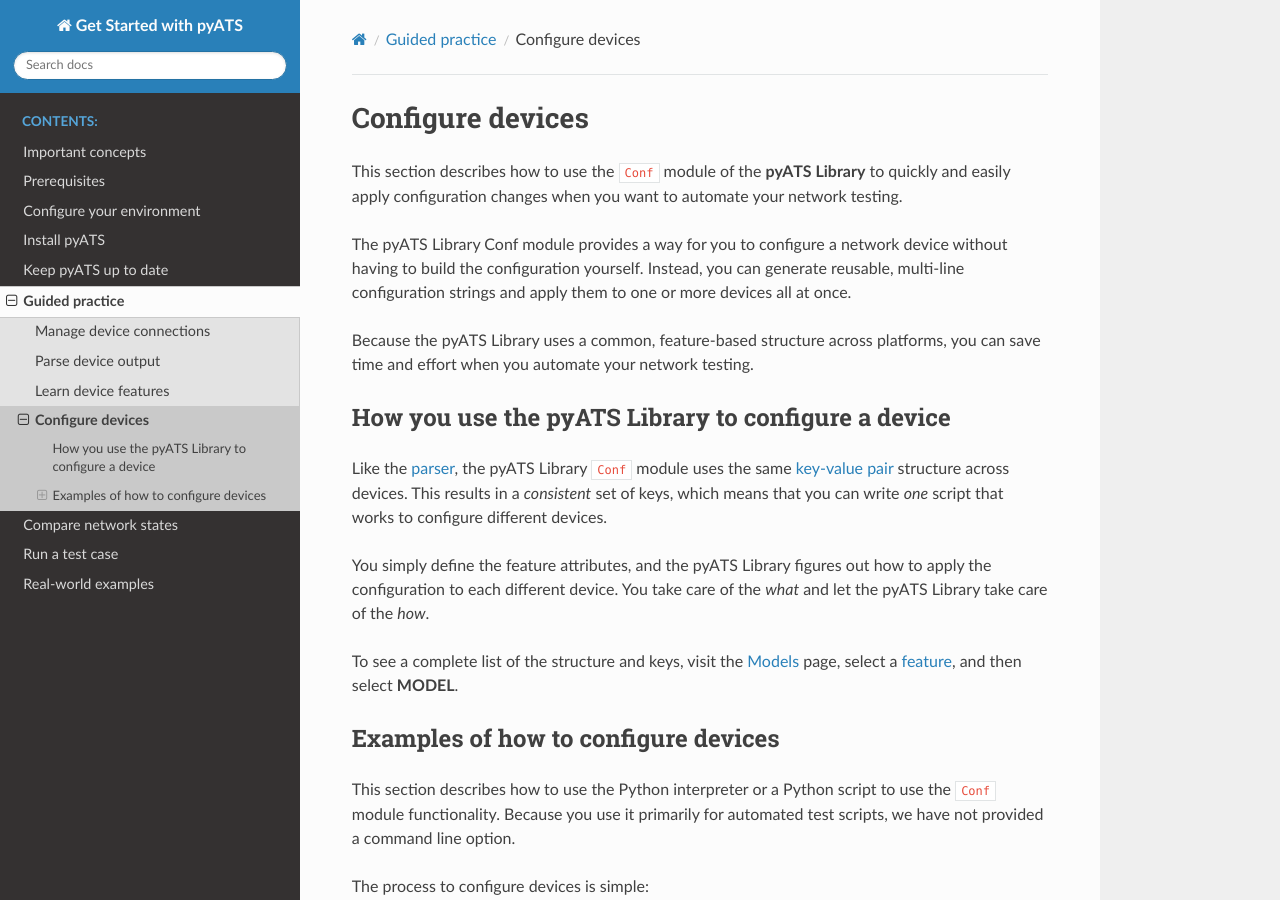
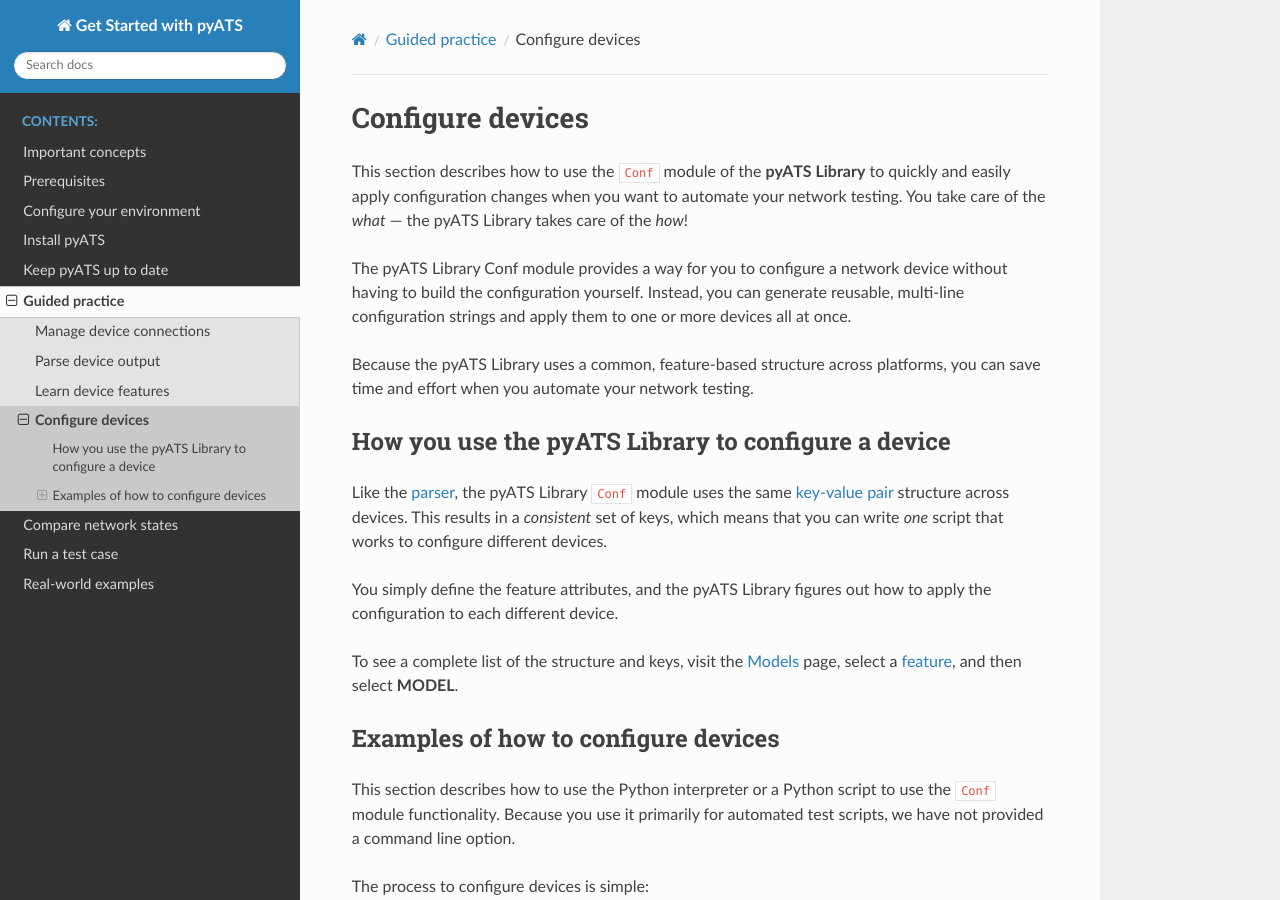
Before and after one commit to CiscoTestAutomation/getting-started, a Sphinx documentation site: the page built from source/quickstart/configuredevices.rst, in a window 1280 px wide and 900 px high. Built offline with Sphinx 7.4.7 and the Read the Docs theme 2.0.0, drawn with Linux system fonts in a browser that asks for light colours; pages that are not in the unit, such as notebooks, are missing from menus; some of the changed lines change nothing that is shown; some of the changed text lies outside the part shown.

Commit message:
Minor edits.

```diff
--- a/source/quickstart/configuredevices.rst
+++ b/source/quickstart/configuredevices.rst
@@ -2,7 +2,7 @@
 
 Configure devices
 =====================
-This section describes how to use the ``Conf`` module of the |librarybold| to quickly and easily apply configuration changes when you want to automate your network testing.
+This section describes how to use the ``Conf`` module of the |librarybold| to quickly and easily apply configuration changes when you want to automate your network testing.  You take care of the *what* --- the |library| takes care of the *how*!
 
 .. include:: ../definitions/def_conf.rst
 
@@ -14,7 +14,7 @@
 ------------------------------------------------
 Like the :term:`parser`, the |library| ``Conf`` module uses the same :term:`key-value pair` structure across devices. This results in a *consistent* set of keys, which means that you can write *one* script that works to configure different devices.
 
-You simply define the feature attributes, and the |library| figures out how to apply the configuration to each different device. You take care of the *what* and let the |library| take care of the *how*.
+You simply define the feature attributes, and the |library| figures out how to apply the configuration to each different device.
 
 To see a complete list of the structure and keys, visit the `Models <https://pubhub.devnetcloud.com/media/genie-feature-browser/docs/#/models>`_ page, select a :term:`feature`, and then select **MODEL**.
 
@@ -93,7 +93,7 @@
 ^^^^^^^^^^^^^^^^^^^^^^^^
 If you want to change the configuration of a device, or if you want to partially configure a device, you can tell the |library| which attributes to apply.
 
-By default, the |library| applies the configuration from step 6. To limit the configuration to a single attribute, you can specify the attribute in an argument::
+By default, the |library| applies the configuration from step 6 of the previous example. To limit the configuration to a single attribute, you can specify the attribute in an argument::
 
  >>> nxos_interface.build_config(apply=False, attributes={'ipv4':None})
 
```
